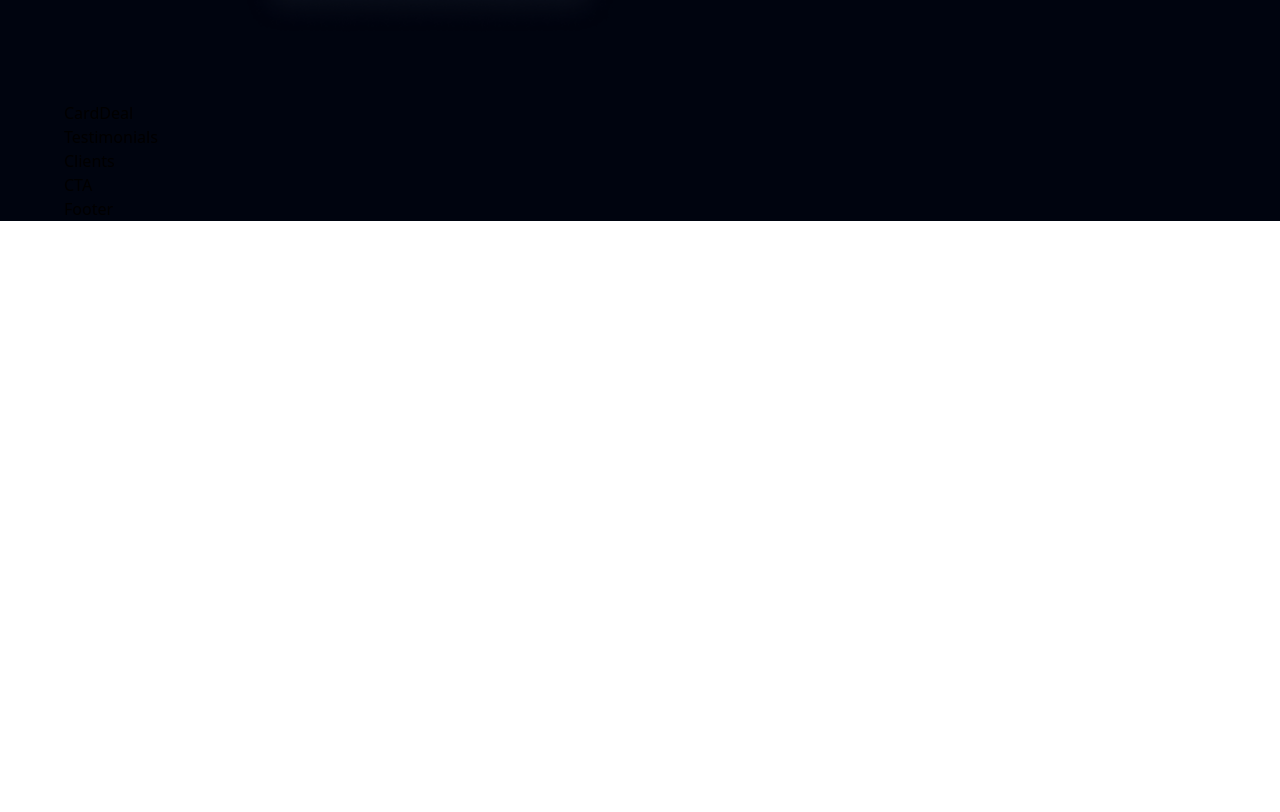
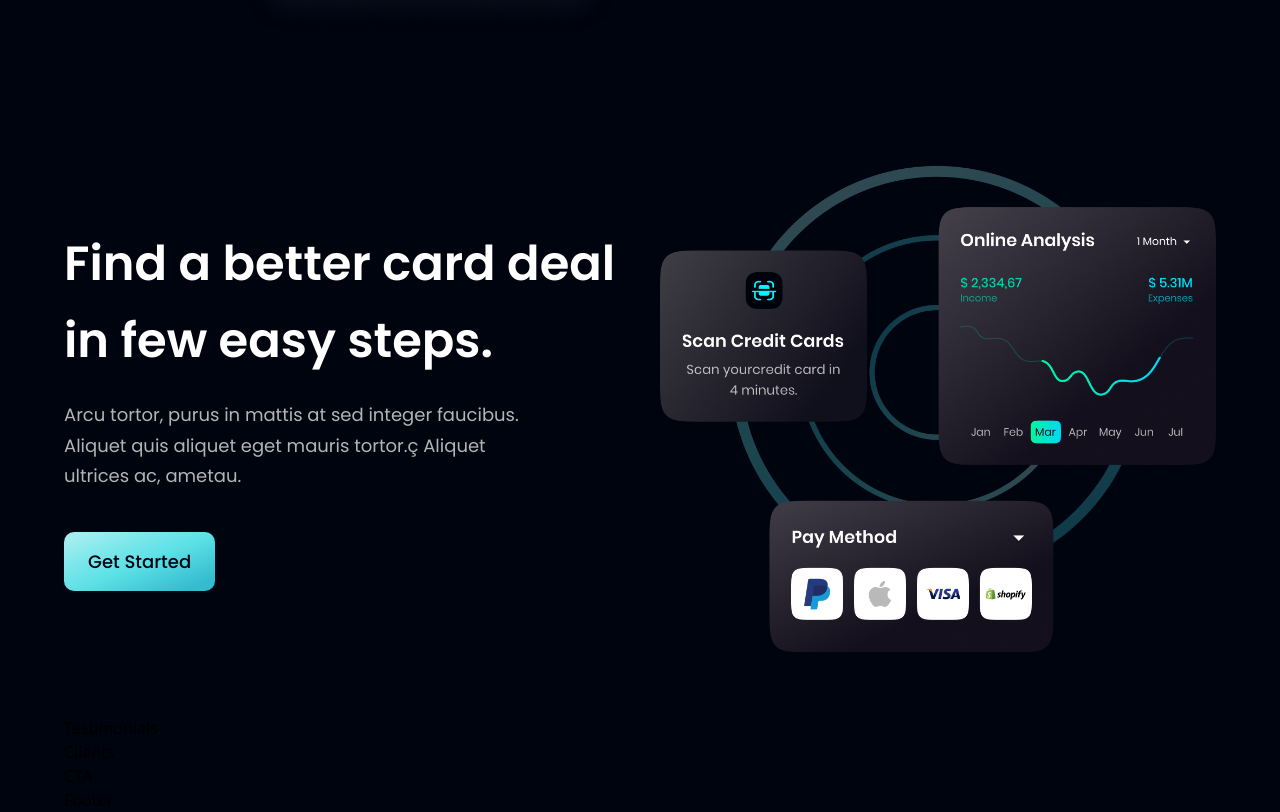
Before and after one commit to sidharthpatel/Bank-UI-App, a React (Vite) app: page / in a window 1280 px wide. Shown: the part 2088-2900 px from the top of the page. Before the commit the page ends 2309 px from the top, so only its background shows below. Built offline with nearby package versions, Linux system fonts and the light colour scheme.

Commit message:
Created CarDeal section too

```diff
--- a/src/components/Button.jsx
+++ b/src/components/Button.jsx
@@ -5,8 +5,10 @@
         <button
             type="button"
             className={`py-4 px-6 bg-blue-gradient
-            font-poppins font-medium text-[18px] text-primary outline-none ${styles}`}
-        >Get Started</button>
+            font-poppins font-medium text-[18px] text-primary outline-none ${styles} rounded-[10px]`}
+        >
+            Get Started
+        </button>
     );
 };
 
--- a/src/components/CardDeal.jsx
+++ b/src/components/CardDeal.jsx
@@ -1,9 +1,24 @@
-import React from 'react'
+import { card } from "../assets";
+import styles, { layout } from "../style";
+import Button from "./Button";
 
-const CardDeal = () => {
-  return (
-    <div>CardDeal</div>
-  )
-}
+const CardDeal = () => (
+    <section className={layout.section}>
+        <div className={layout.sectionInfo}>
+            <h2 className={styles.heading2}>
+                Find a better card deal
+                <br className="sm:block hidden" /> in few easy steps.
+            </h2>
+            <p className={`${styles.paragraph} max-w-[470px] mt-5`}>
+                Arcu tortor, purus in mattis at sed integer faucibus. Aliquet
+                quis aliquet eget mauris tortor.ç Aliquet ultrices ac, ametau.
+            </p>
+            <Button styles="mt-10" />
+        </div>
+        <div className={layout.sectionImg}>
+            <img src={card} alt="card" className="w-[100%] h-[100%]" />
+        </div>
+    </section>
+);
 
-export default CardDeal
+export default CardDeal;
```
